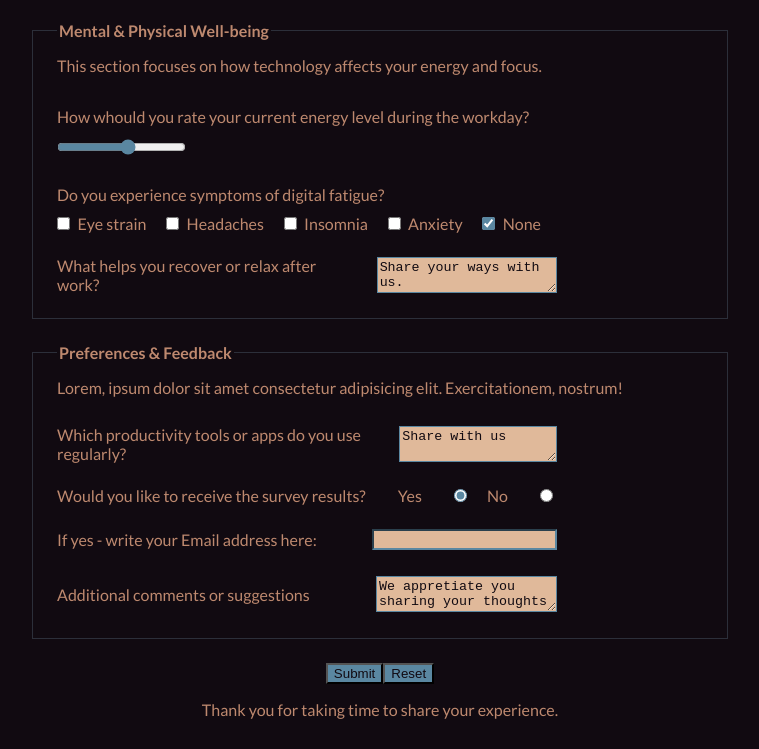
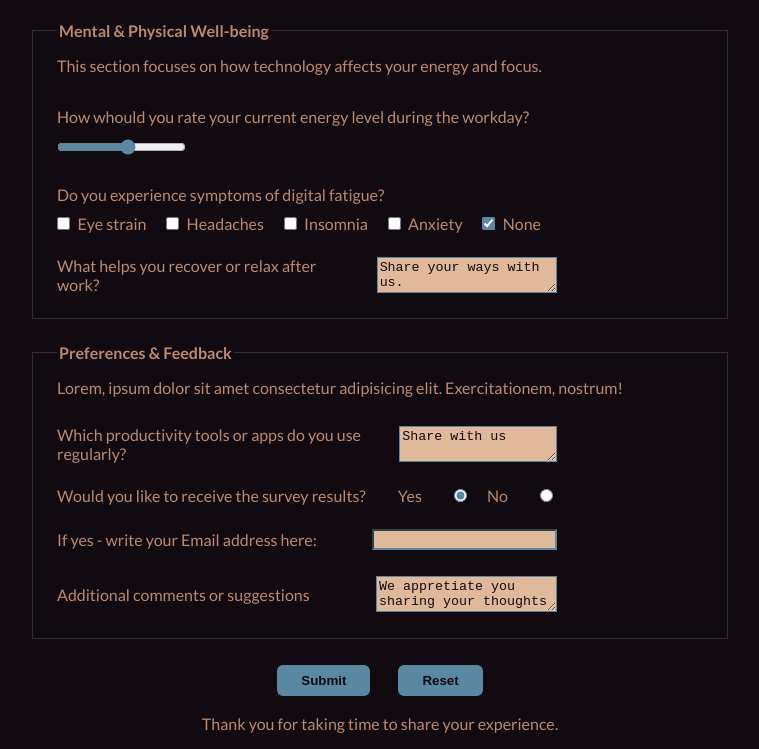
Before and after one commit to mafSida/survey-form-practice, a plain HTML site: page index.html in a window 1280 px wide. Shown: the part 714-1463 px from the top of the page, without its empty margins (260-1019 px from the left). Drawn offline with Linux system fonts and the light colour scheme.

Commit message:
style: apply styles to buttons

```diff
--- a/css/styles.css
+++ b/css/styles.css
@@ -134,9 +134,27 @@ label.energy-rate,
 .button-container {
   display: flex;
   justify-content: center;
+  gap: 24px;
 }
 
 button {
+  display: flex;
+  justify-content: center;
+  align-items: center;
   background-color: #5a87a1;
   color: #110a11;
+  border: 2px solid #110a11;
+  border-radius: 8px;
+  padding: 8px 24px;
+  font-weight: bold;
+  cursor: pointer;
 }
+
+button:hover,
+button:focus {
+  background-color: #7292a4;
+}
+
+button:active {
+  background-color: #8f9fa9;
+}
```
Also changed, not shown: index.html (+1 -1 lines).
